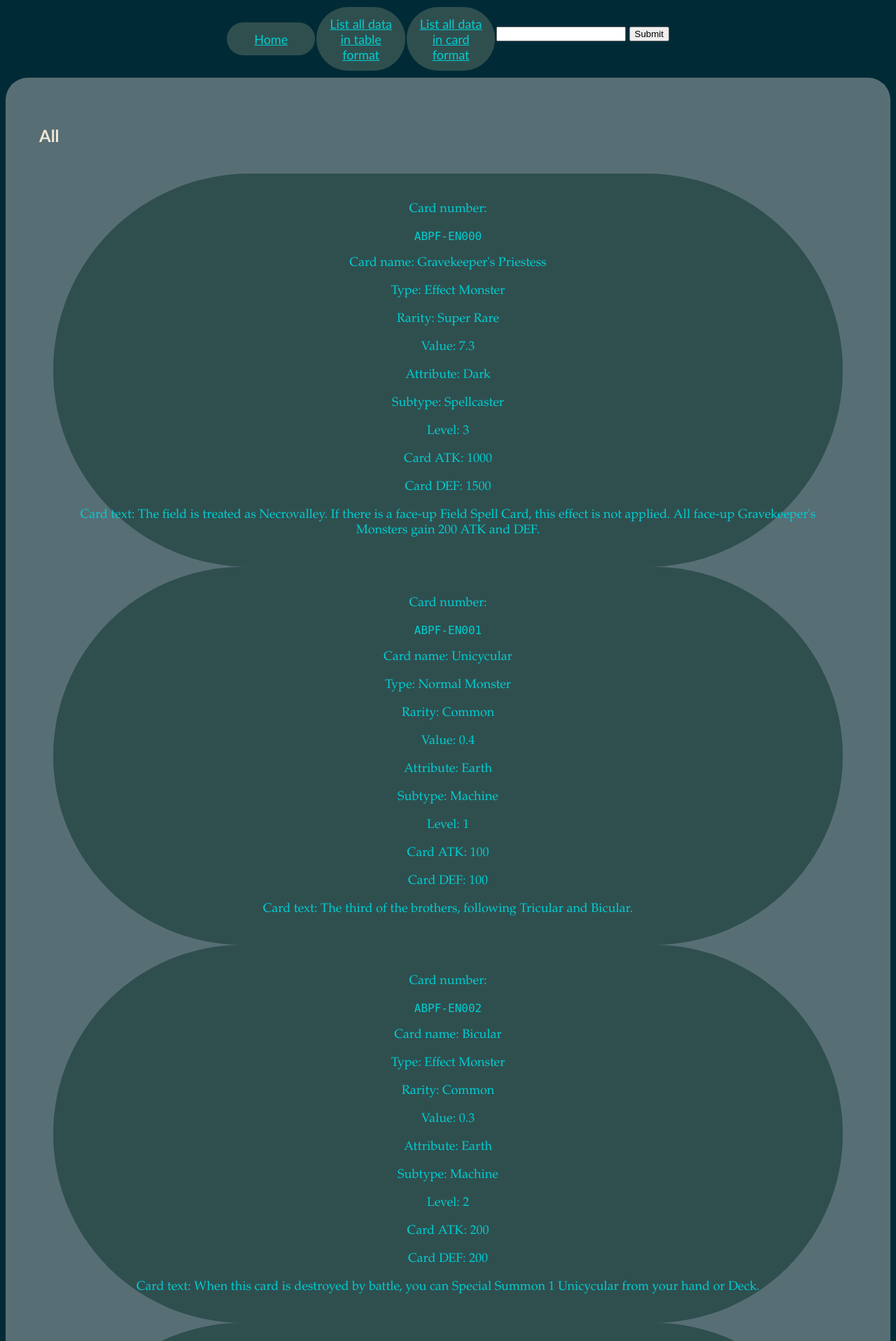
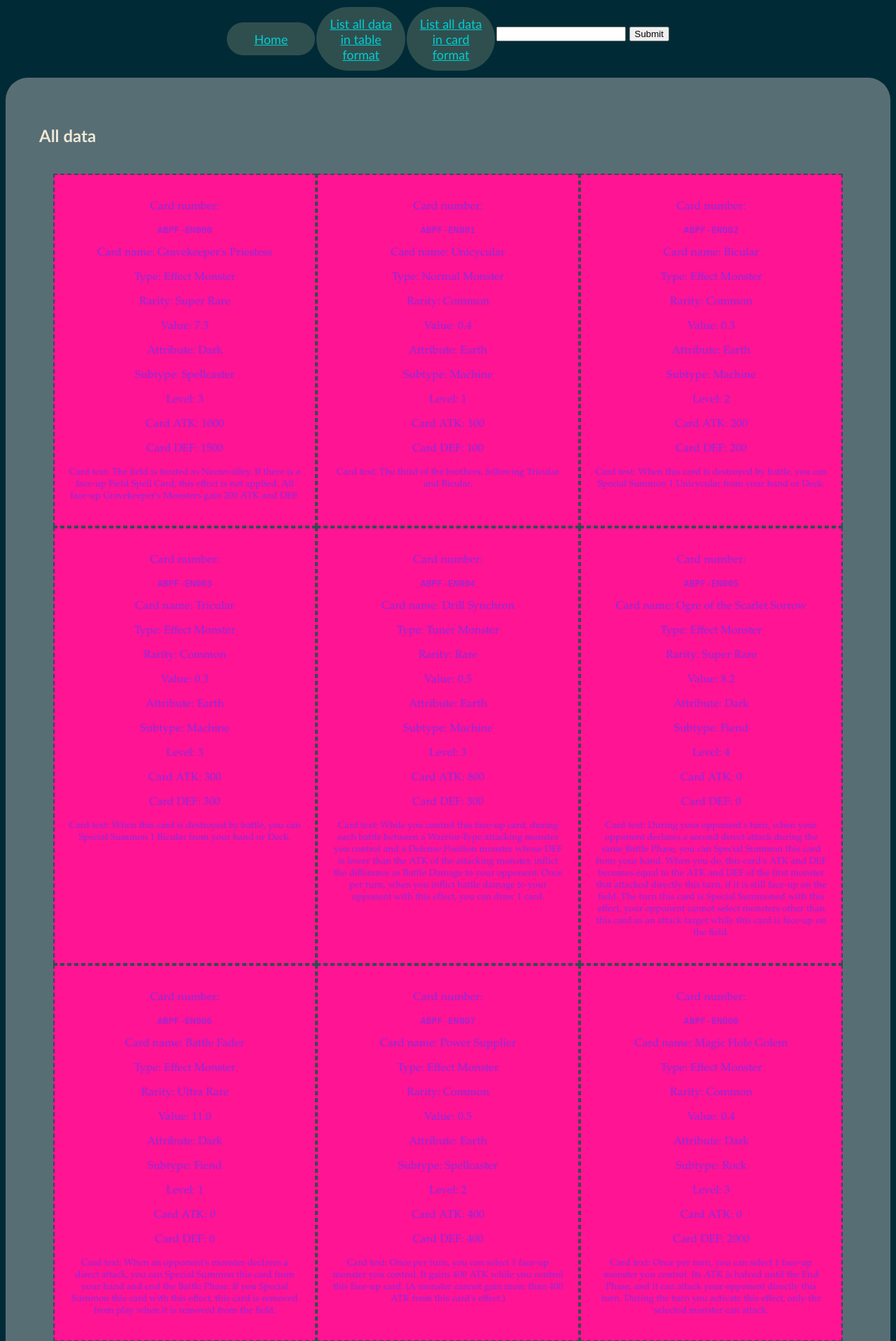
Before and after one commit to CyberFlameGO/AS91892, a Flask app: page /card in a window 1280 px wide. Shown: the part 132-2048 px from the top of the page at 70% size. Run offline with Flask 2, Linux system fonts and the light colour scheme; data comes from the database, SQL or seed files in the repository.

Commit message:
finalization
Signed-off-by: CyberFlame <cyberflameu@gmail.com>

```diff
--- a/app.py
+++ b/app.py
@@ -1,14 +1,15 @@
 """
 Caveats:
 No rate-limiting has been added to the project, to mitigate server overload, and query returns aren't cached despite
-the data not changing.
+the data not changing. This site is not device-adaptive (e.g. for mobile devices).
 I also don't have the display of all data separated by pages, to limit the amount of work the browser has to do in
-one go.
+one go. One other thing is that there's a lot of duplicated code where building on top of code would be more
+efficient.
 """
 
 import sqlite3
+
 from flask import Flask, render_template, request
-from types import NoneType
 from typing import Any
 
 app = Flask(__name__)
@@ -80,9 +81,15 @@
     :param entry:
     :return:
     """
+    sort = request.args.get('sort-by')
+    if sort not in SORTABLE_VALUES and not None:
+        print("Invalid value:", sort)
+        sort = None
+    if isinstance(sort, type(None)):
+        sort = "card_number"
     db = Database(DB_FILE)
-    query = "SELECT card_number, card_name, type, rarity, value, attribute, subtype, level, card_atk, " \
-            "card_def, card_text FROM cards WHERE attribute = ?"
+    query = f"SELECT card_number, card_name, type, rarity, value, attribute, subtype, level, card_atk, " \
+            f"card_def, card_text FROM cards WHERE attribute = ? ORDER BY {sort} ASC"
     entry_list = db.read_db(query, (entry.title(),))
     db.connection.close()
     return entry_list
@@ -128,7 +135,7 @@
     if sort not in SORTABLE_VALUES and not None:
         print("Invalid value:", sort)
         sort = None
-    if isinstance(sort, NoneType):
+    if isinstance(sort, type(None)):
         sort = "card_number"
     query = f"SELECT card_number, card_name, type, rarity, value, attribute, subtype, level, card_atk, card_def, " \
             f"card_text FROM cards ORDER BY {sort} ASC"
@@ -156,12 +163,12 @@
 @app.route('/table')
 def render_all():
     return render_template("datapage.html", raw_keys = get_raw_fields(), keys = get_formatted_fields(),
-                           values = get_all_data(), sortables = SORTABLE_VALUES, title = "All")
+                           values = get_all_data(), sortables = SORTABLE_VALUES, title = "Full dataset")
 
 
 @app.route('/card')
 def render_cards():
-    return render_template("card.html", keys = get_formatted_fields(), values = get_all_data(), title = "All")
+    return render_template("card.html", keys = get_formatted_fields(), values = get_all_data(), title = "All data")
 
 
 @app.route('/search', methods = ['GET', 'POST'])
--- a/static/css/style.css
+++ b/static/css/style.css
@@ -4,10 +4,10 @@
 }
 
 body {
+
   width: auto;
   margin: auto;
   padding: 8px;
-  display: grid;
 }
 
 header {
@@ -110,12 +110,20 @@
 
 article {
   text-align: center;
-  border-radius: 65536px;
-  padding: 2%;
-  /*width: 16%;*/
-  color: darkturquoise;
-  border: #2f4f4f;
-  background-color: darkslategrey;
+  padding: 20px;
+  color: blueviolet;
+  border: 2px dashed #2f4f4f;
+  background-color: deeppink;
   font-family: Garamond, serif;
-  font-size: large;
+  font-size: medium;
 }
+
+
+.last-val {
+  font-size: smaller;
+}
+
+#cards {
+  display: grid;
+  grid-template-columns: 1fr 1fr 1fr;
+}
--- a/templates/base.html
+++ b/templates/base.html
@@ -11,8 +11,8 @@
 </header>
 <nav>
     <a class = "navbar-pseudobutton" href = "/">Home</a>
-    <a class = "navbar-pseudobutton" href = "table">List all data in table format</a>
-    <a class = "navbar-pseudobutton" href = "card">List all data in card format</a>
+    <a class = "navbar-pseudobutton" href = "/table">List all data in table format</a>
+    <a class = "navbar-pseudobutton" href = "/card">List all data in card format</a>
     <form method = "POST" action = "/search">
         <label for = "search"></label><input type = "text" name = "search" id = "search">
         <input type = "submit">
--- a/templates/card.html
+++ b/templates/card.html
@@ -1,8 +1,8 @@
 {% extends "base.html" %}
 
 {% block main %}
-    <!-- TODO: finish -->
     <h2>{{ title }}</h2>
+    <body>
     <div id = "cards">
         {% for val in values %}
             <article>
@@ -12,6 +12,8 @@
                             {{ keys[loop.index - 1] }}:
                         <pre><code>{{ i }}</code></pre>
                         </p>
+                    {% elif i == val[-1] %}
+                        <p class = "last-val">{{ keys[loop.index - 1] }}: {{ i }}</p>
                     {% else %}
                         <p>{{ keys[loop.index - 1] }}: {{ i }}</p>
                     {% endif %}
@@ -19,4 +21,5 @@
             </article>
         {% endfor %}
     </div>
+    </body>
 {% endblock %}
```
Also changed, not shown: templates/datapage.html (+4 -4 lines).
